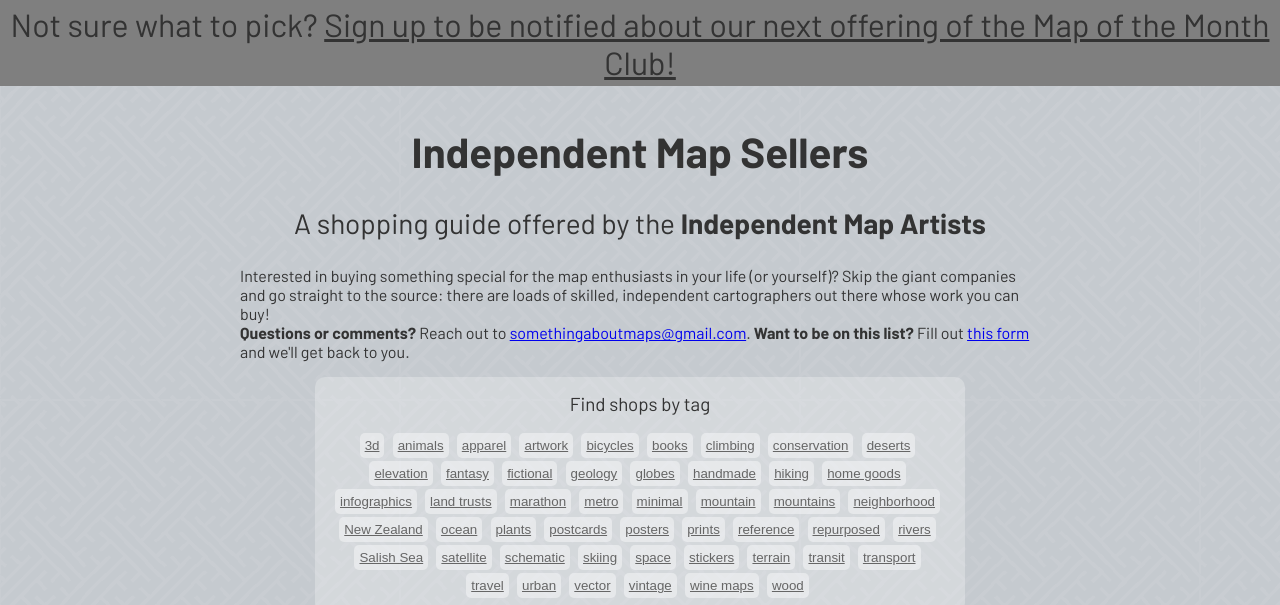
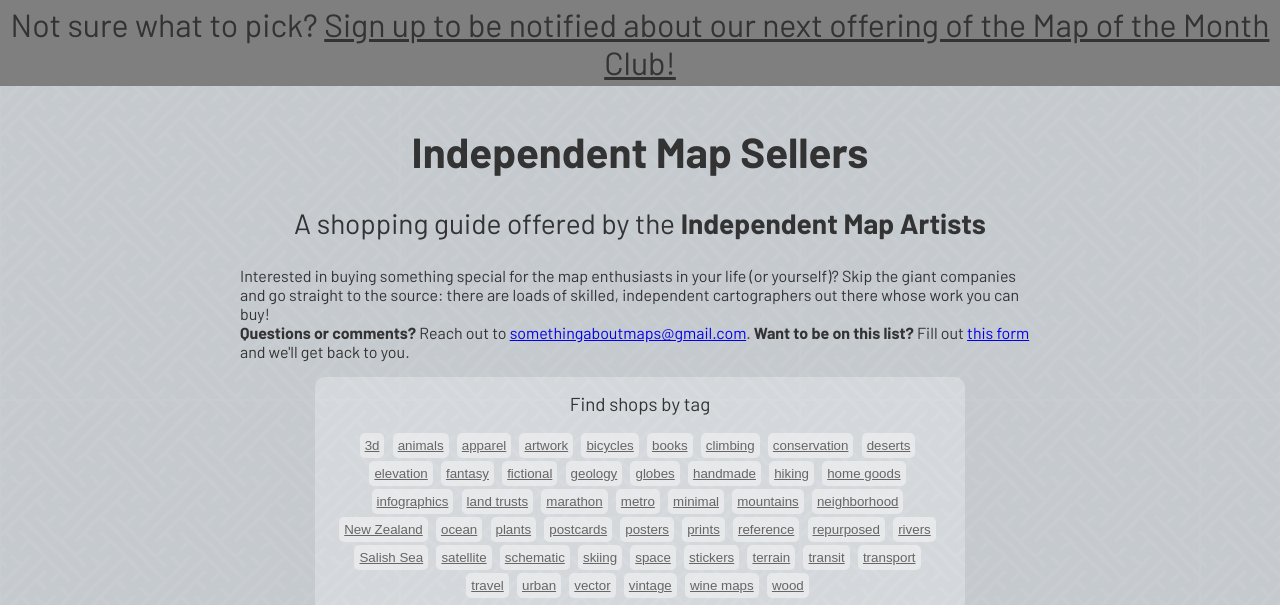
Before and after one commit to mapartists/mapartists.github.io, a Jekyll site: the page built from index.markdown, in a window 1280 px wide and 900 px high, cut to the strip 0-605 px from the top of the window. Built offline with Jekyll 4.4.1, drawn with Linux system fonts in a browser that asks for light colours.

Commit message:
Pluralize mountain, to match other tags

```diff
--- a/_data/shops.yml
+++ b/_data/shops.yml
@@ -824,7 +824,7 @@
     description: |
         Cartographic art prints, posters and designs featuring mountain landscapes primarily for western Montana and Glacier National Park
     tags:
-      - mountain
+      - mountains
       - hiking
       - posters
     images:
```
